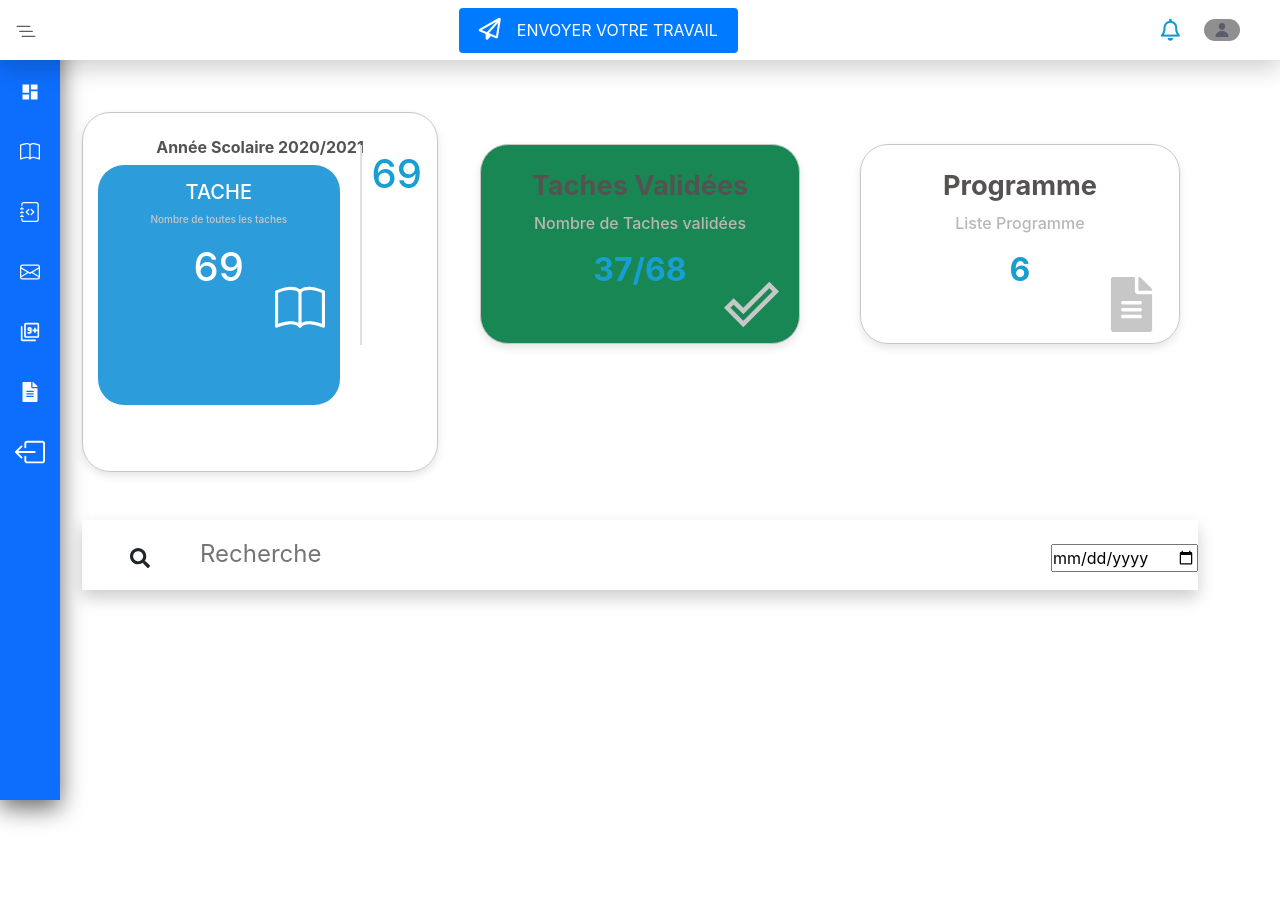
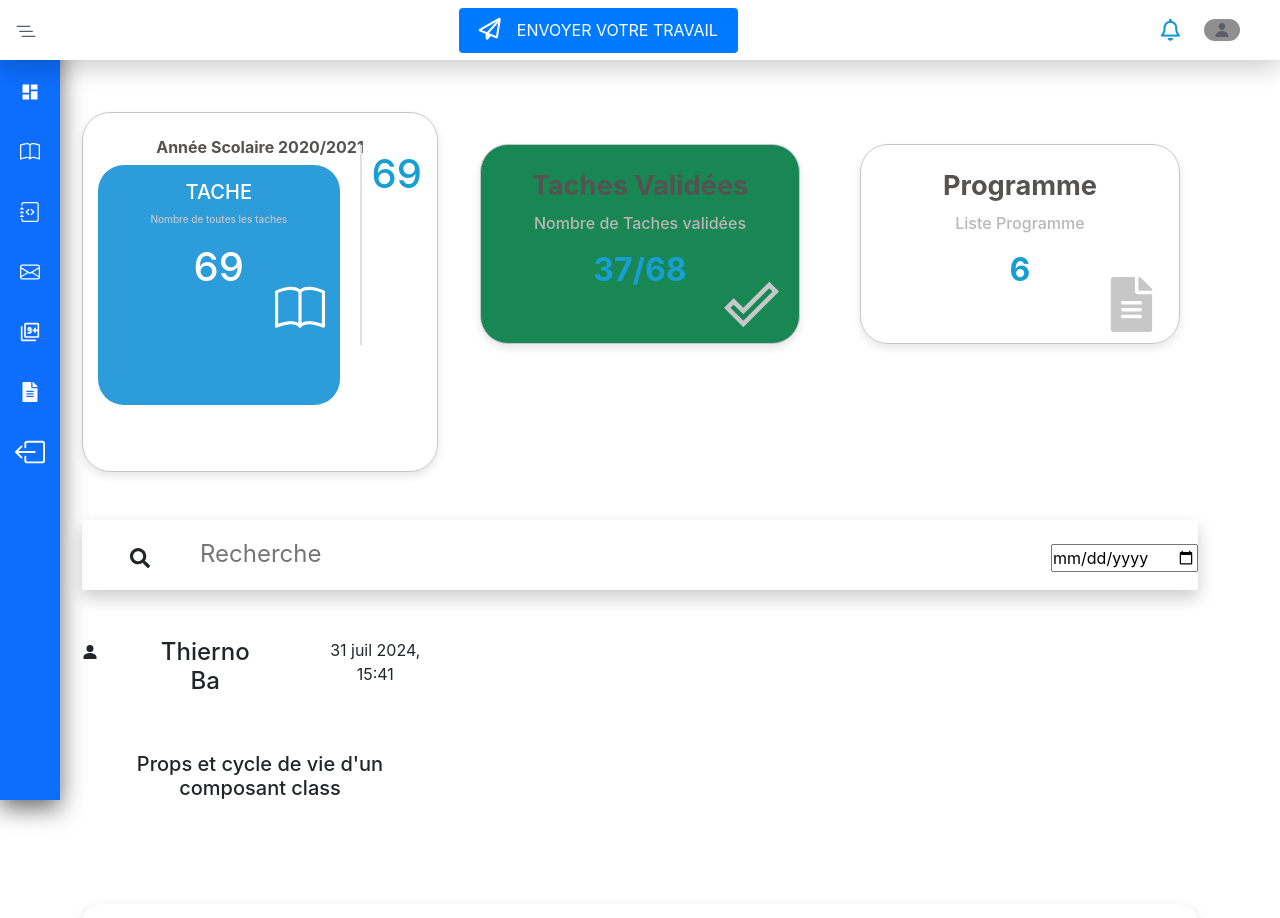
Before and after one commit to thierno-ba04/tache-21, a React (Create React App) app: page / in a window 1280 px wide. Shown: the top 918 px of the page. Before the commit the page ends 800 px from the top, so only its background shows below. Built offline with nearby package versions, Linux system fonts and the light colour scheme.

Commit message:
first commit

```diff
--- a/src/pagesEtudiant/dashboard/DashboardEtudiant.jsx
+++ b/src/pagesEtudiant/dashboard/DashboardEtudiant.jsx
@@ -1,10 +1,11 @@
-import React from 'react';
-import { Col, Container, Row } from 'react-bootstrap';
-import SidebarEtudiant from '../../components/SidebarEtudiant';
-import { MdOutlineDoneOutline } from 'react-icons/md';
-import './dashboard.css';
-import { FaFileAlt, FaSearch } from 'react-icons/fa';
-import { BsBook } from 'react-icons/bs';
+import React from "react";
+import { Col, Container, Row } from "react-bootstrap";
+import SidebarEtudiant from "../../components/SidebarEtudiant";
+import { MdOutlineDoneOutline } from "react-icons/md";
+import "./dashboard.css";
+import { FaFileAlt, FaSearch } from "react-icons/fa";
+import { BsBook } from "react-icons/bs";
+import { IoPersonSharp } from "react-icons/io5";
 
 const DashboardEtudiant = () => {
   return (
@@ -64,7 +65,7 @@ const DashboardEtudiant = () => {
                   placeholder="Recherche"
                 />
               </div>
-              <div className="mt-4 date-input-container">
+              <div className="date-input-container mt-4">
                 <input type="date" />
               </div>
             </div>
@@ -72,9 +73,46 @@ const DashboardEtudiant = () => {
         </Row>
 
         <Row>
-            <Col md={12}>
-
-            </Col>
+          <Col md={4} className="mt-5">
+            <div className="mere-dashboard-livr">
+              <div className="d-flex gap-5">
+                <div>
+                  <IoPersonSharp />
+                </div>
+                <div>
+                  <h4>Thierno Ba</h4>
+                </div>
+                <div>
+                  <p>31 juil 2024, 15:41</p>
+                </div>
+              </div>
+            </div>
+          </Col>
+        </Row>
+        <Row className="mt-5">
+          <Col md={4}>
+            <h5 className="h5textpropsetcycle">
+              Props et cycle de vie d'un composant class
+            </h5>
+          </Col>
+        </Row>
+        <Row className="mt-5">
+          <Col md={6}>
+          </Col>
+          <Col md={6}></Col>
+        </Row>
+        <Row>
+          <Col md={12} className="mt-5">
+            <div className="input-commentaire d-flex">
+              <div className="input-comment mt-3 ms-5">
+                <input
+                  type="text"
+                  className="search-input"
+                  placeholder=" Commentaire"
+                />
+              </div>
+            </div>
+          </Col>
         </Row>
       </Container>
     </div>
--- a/src/pagesEtudiant/dashboard/dashboard.css
+++ b/src/pagesEtudiant/dashboard/dashboard.css
@@ -153,6 +153,16 @@
     height: 70px;
 }
 
+
+
+.input-commentaire{
+  gap: 50px;
+  background: white;
+  box-shadow: 0 8px 16px rgba(0, 0, 0, 0.2);
+  height: 50px;
+  border-radius: 20px;
+}
+
 /* dashboard.css */
 .date-input-container {
     margin-left: auto;
@@ -191,6 +201,10 @@
     .div-2 p {
       font-size: 9px;
       color: #bbb6b6;
+    }
+
+    .date-input-container{
+      margin-left: -200px;
     }
 
     .div-2 h2 {
```
